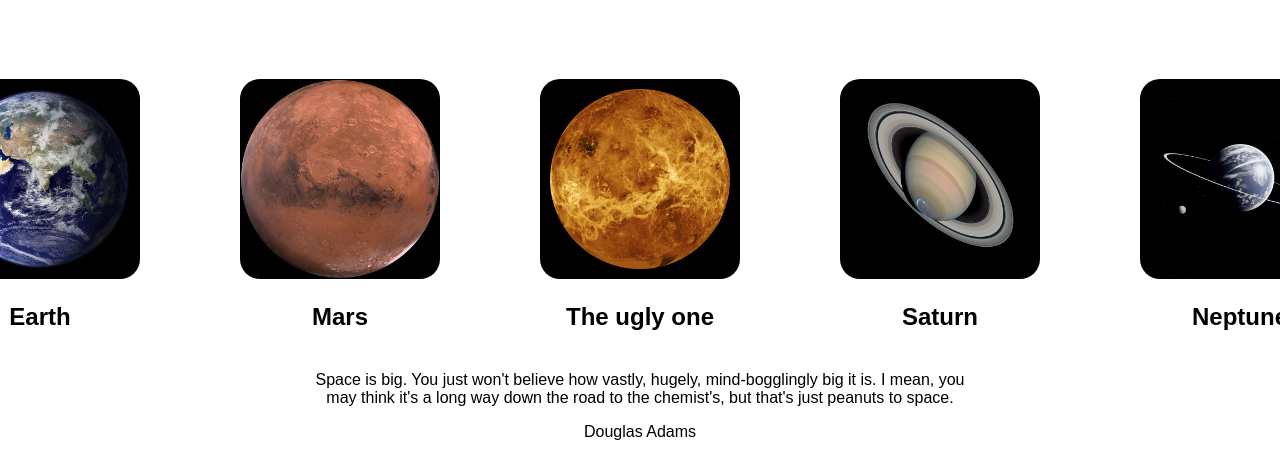
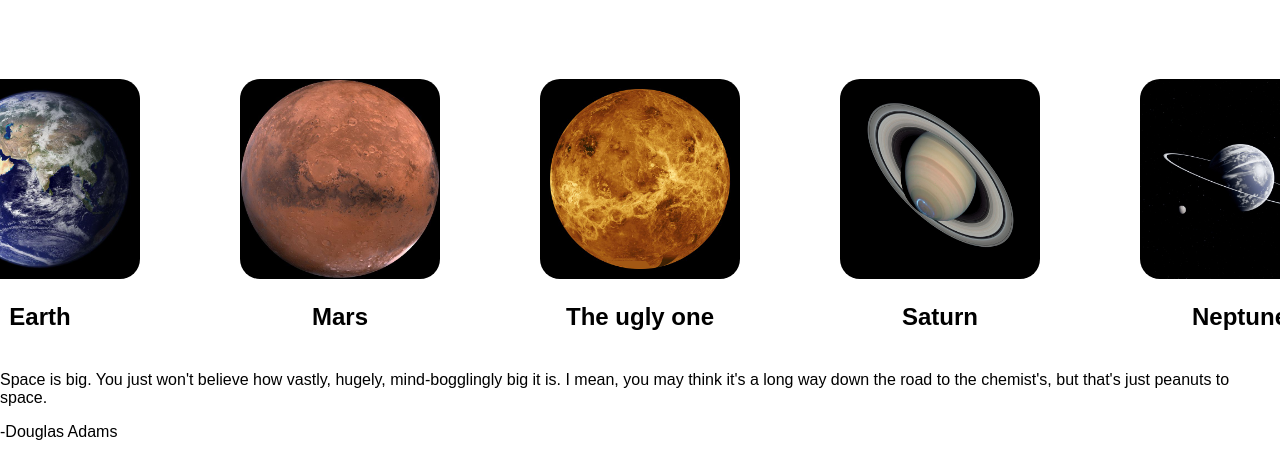
Before and after one commit to DanijelB1/odin-landing-page, a plain HTML site: page index.html in a window 1280 px wide. Shown: the part 669-1126 px from the top of the page. Drawn offline with Linux system fonts and the light colour scheme.

Commit message:
Fix grammar in quote section

```diff
--- a/index.html
+++ b/index.html
@@ -53,12 +53,14 @@
                 <p>Neptune</p>
             </div>
         </div>
+    </div>
 
-        <div class="quote-section">
-            <p class="quote">Space is big. You just won't believe how vastly, hugely, mind-bogglingly big it is. I mean,
-                 you may think it's a long way down the road to the chemist's, but that's just peanuts to space.</p>
-            <p class="name">Douglas Adams</p>
-        </div>
+
+    <div class="quote-section">
+       <p class="quote">Space is big. You just won't believe how vastly, hugely, mind-bogglingly big it is. I mean,
+           you may think it's a long way down the road to the chemist's, but that's just peanuts to space.</p>
+       <p class="name">-Douglas Adams</p>
+    </div>
 
 
 
```
